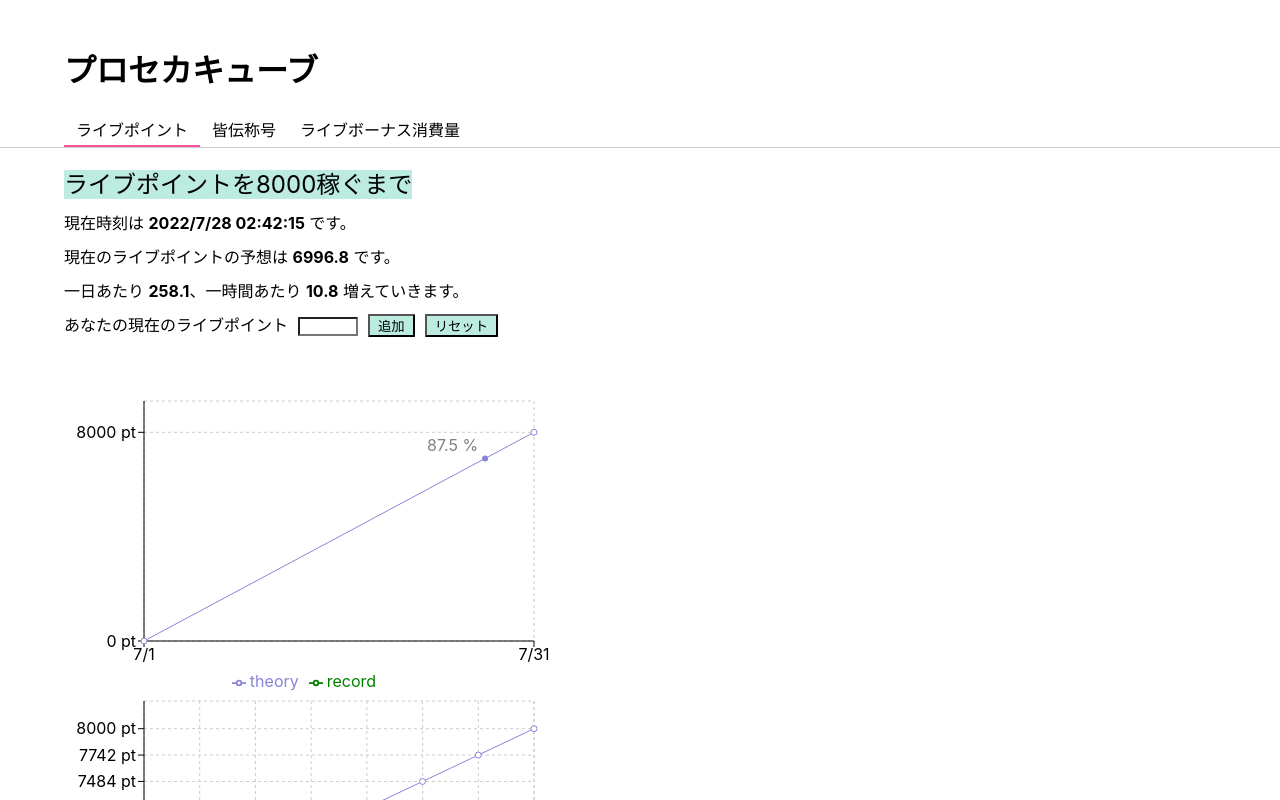
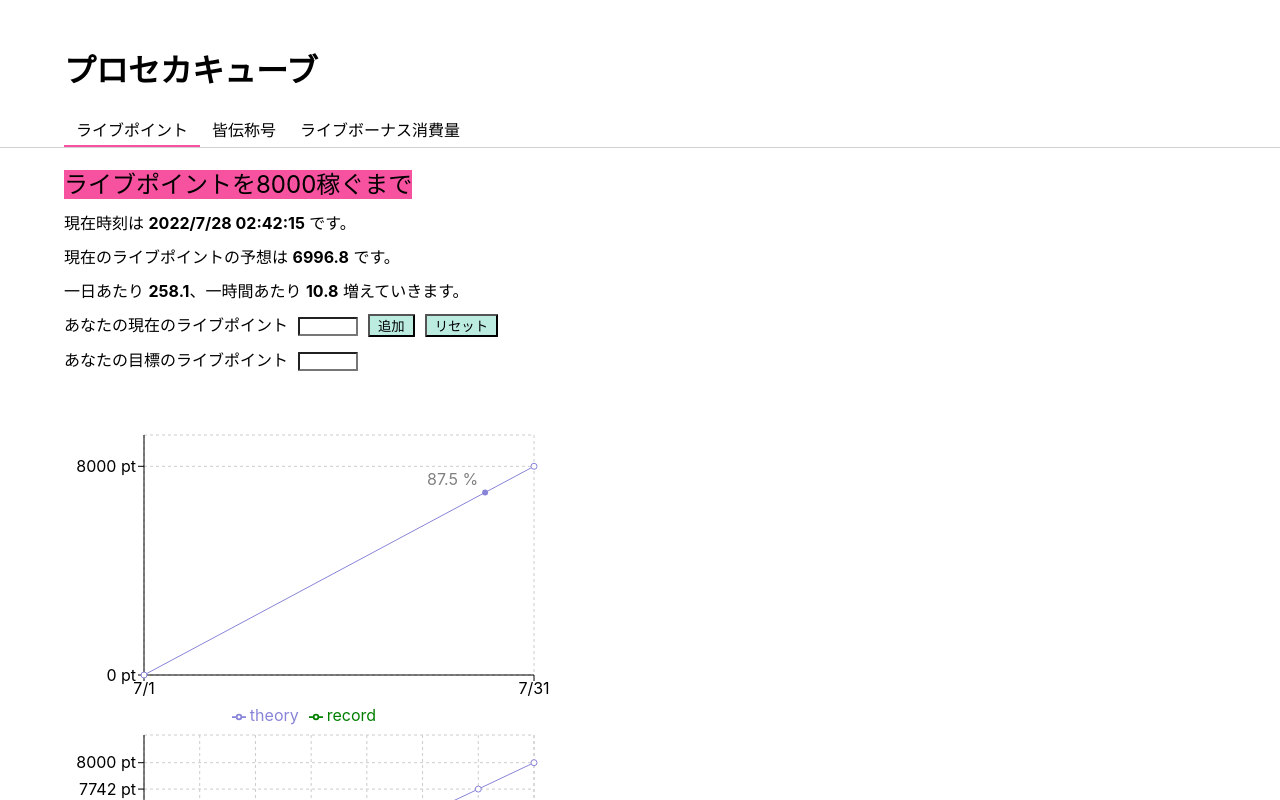
Before and after one commit to popcube/prosekacube, a React (Create React App) app: page / in a window 1280 px wide. Shown: the top 800 px of the page. Built offline with nearby package versions, Linux system fonts and the light colour scheme.

Commit message:
another user input

```diff
--- a/src/components/live_point_chart.js
+++ b/src/components/live_point_chart.js
@@ -12,7 +12,6 @@ import {
 } from "recharts";
 import styled from "styled-components";
 
-const goalPoint = 8000;
 const dayMs = 24 * 60 * 60 * 1000;
 
 const ChartDiv = styled.div`
@@ -44,13 +43,10 @@ function CurrentDueHOC(startTime, endTime, targetPoint) {
   return (nowTime) => (targetPoint * (nowTime - startTime)) / (endTime - startTime);
 }
 
-const NewReferenceDot = () => {
-  return <ReferenceDot />;
-};
-
-export default function LivePointGraph({ timeObj, newLivePoint, recordReset }) {
+export default function LivePointGraph({ timeObj, newLivePoint, recordReset, newGoalPoint }) {
   // nowTime = startTime;
   // nowTime = endTime;
+  const [goalPoint, setGoalPoint] = useState(8000);
 
   const year = timeObj.getFullYear();
   const month = timeObj.getMonth();
@@ -132,6 +128,11 @@ export default function LivePointGraph({ timeObj, newLivePoint, recordReset }) {
     setData([]);
     setData5([]);
   }, [recordReset]);
+  useEffect(() => {
+    if (newGoalPoint != "") {
+      setGoalPoint(newGoalPoint);
+    }
+  }, [newGoalPoint]);
 
   return (
     <ChartDiv>
--- a/src/components/user_inputs.js
+++ b/src/components/user_inputs.js
@@ -16,17 +16,23 @@ const Button = styled.button`
   margin-left: 10px;
 `;
 
-export const UserInput = ({ setNewLivePoint, setRecordReset }) => {
+export const UserInput = ({ setNewLivePoint, setRecordReset, setNewGoalPoint }) => {
   const [livePoint, setLivePoint] = useState("");
+  const [goalPoint, setGoalPoint] = useState("");
 
-  const submitForm = (e) => {
+  const submitLivePoint = (e) => {
     e.preventDefault();
     setNewLivePoint(livePoint);
   };
 
+  const submitGoalPoint = (e) => {
+    e.preventDefault();
+    setNewGoalPoint(goalPoint);
+  };
+
   return (
     <div align="left">
-      <form onSubmit={submitForm}>
+      <form onSubmit={submitLivePoint}>
         <TextDiv>
           <label>あなたの現在のライブポイント</label>
           <Input type="number" value={livePoint} onChange={(e) => setLivePoint(e.target.value)} />
@@ -36,6 +42,12 @@ export const UserInput = ({ setNewLivePoint, setRecordReset }) => {
           </Button>
         </TextDiv>
       </form>
+      <form onSubmit={submitGoalPoint}>
+        <TextDiv>
+          <label>あなたの目標のライブポイント</label>
+          <Input type="number" value={goalPoint} onChange={(e) => setGoalPoint(e.target.value)} />
+        </TextDiv>
+      </form>
     </div>
   );
 };
--- a/src/live_point.js
+++ b/src/live_point.js
@@ -6,7 +6,7 @@ import { UserInput } from "./components/user_inputs";
 
 const TitleText = styled.a`
   font-size: 150%;
-  background-color: #bcece0;
+  background-color: #f652a0;
 `;
 
 const ZeroPadding = (paramNum) => {
@@ -83,6 +83,7 @@ export default function LivePoint() {
   const [timeObj, setTimeObj] = useState(new Date());
   const [newLivePoint, setNewLivePoint] = useState("");
   const [recordReset, setRecordResetRaw] = useState(false);
+  const [newGoalPoint, setNewGoalPoint] = useState("");
   const setRecordReset = () => {
     setRecordResetRaw(!recordReset);
     setNewLivePoint("");
@@ -111,9 +112,18 @@ export default function LivePoint() {
         startTime={startTime}
         nowTime={nowTime}
       />
-      <UserInput setNewLivePoint={setNewLivePoint} setRecordReset={setRecordReset} />
+      <UserInput
+        setNewLivePoint={setNewLivePoint}
+        setRecordReset={setRecordReset}
+        setNewGoalPoint={setNewGoalPoint}
+      />
       <div style={{ marginTop: "30px" }}>
-        <LivePointGraph timeObj={timeObj} newLivePoint={newLivePoint} recordReset={recordReset} />
+        <LivePointGraph
+          timeObj={timeObj}
+          newLivePoint={newLivePoint}
+          recordReset={recordReset}
+          newGoalPoint={newGoalPoint}
+        />
       </div>
     </div>
   );
```
Also changed, not shown: src/components/styled_tags.js (+0 -11 lines).
